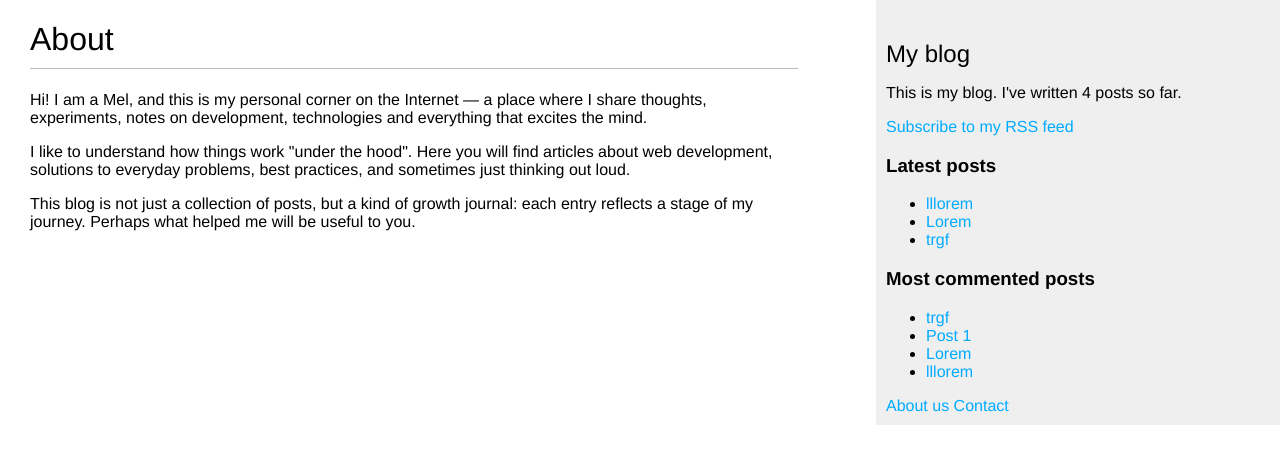
After one commit to melissapixel/blog, a Django app: page /about/ in a window 1280 px wide. The commit adds this page. Shown: the top 464 px of the page. Run offline with Django 4.2, Linux system fonts and the light colour scheme; data comes from the database, SQL or seed files in the repository.

Commit message:
Feat: add static page
- Deleting unnecessary comments
- Create about.html and contact.html
- Update base.html navigation
- Adjust settings.py and urls.py for new static pages

```diff
--- a/blog/templates/blog/base.html
+++ b/blog/templates/blog/base.html
@@ -40,6 +40,9 @@
             {% endfor %}
         </ul>
 
+        <a href="{% url "about" %}">About us</a>
+        <a href="{% url "contact" %}">Contact</a>
+
     </div>
 
 </body>
--- a/mysite/settings.py
+++ b/mysite/settings.py
@@ -64,7 +64,7 @@ ROOT_URLCONF = 'mysite.urls'
 TEMPLATES = [
     {
         'BACKEND': 'django.template.backends.django.DjangoTemplates',
-        'DIRS': [],
+        'DIRS': [BASE_DIR / 'templates'],
         'APP_DIRS': True,
         'OPTIONS': {
             'context_processors': [
--- a/mysite/urls.py
+++ b/mysite/urls.py
@@ -1,24 +1,12 @@
-"""mysite URL Configuration
-
-The `urlpatterns` list routes URLs to views. For more information please see:
-    https://docs.djangoproject.com/en/4.1/topics/http/urls/
-Examples:
-Function views
-    1. Add an import:  from my_app import views
-    2. Add a URL to urlpatterns:  path('', views.home, name='home')
-Class-based views
-    1. Add an import:  from other_app.views import Home
-    2. Add a URL to urlpatterns:  path('', Home.as_view(), name='home')
-Including another URLconf
-    1. Import the include() function: from django.urls import include, path
-    2. Add a URL to urlpatterns:  path('blog/', include('blog.urls'))
-"""
 from django.contrib import admin
 from django.urls import path, include
 
 from django.contrib.sitemaps.views import sitemap
 from blog.sitemaps import PostSitemap
 from django.views.decorators.cache import cache_page
+
+from django.views.generic import TemplateView
+
 
 sitemaps = {
     'posts': PostSitemap,
@@ -27,7 +15,22 @@ sitemaps = {
 # Вставляем шаблоны адресов в главный шаблон
 urlpatterns = [
     path('admin/', admin.site.urls),
-    path('blog/', include('blog.urls', namespace='blog')), # Все URL-адреса из файла blog/urls.py будут доступны под префиксом /blog/
+    path('blog/', include('blog.urls', namespace='blog')),
+
+
+    # Static Pages
+    path('about/',
+        TemplateView.as_view(
+            template_name='static/about.html',
+            extra_context={'title': 'About'}
+        ), name='about'),
+
+    path('contact/',
+        TemplateView.as_view(
+            template_name='static/contact.html',
+            extra_context={'title': 'Contact'}
+        ), name='contact'),
+
 
     # единая точка для всех sitemaps
     path('sitemap.xml', cache_page(3600)(sitemap), {'sitemaps': sitemaps},
--- /dev/null
+++ b/templates/static/about.html
@@ -0,0 +1,14 @@
+{% extends "blog/base.html" %} <!-- наследование от шаблона blog/base.html -->
+{% load blog_filter %}
+
+{% block title %}{{ title }}{% endblock %}
+
+{% block content %}
+    <h1>{{ title }}</h1>
+
+    <p>Hi! I am a Mel, and this is my personal corner on the Internet — a place where I share thoughts, experiments, notes on development, technologies and everything that excites the mind.</p>
+
+    <p>I like to understand how things work "under the hood". Here you will find articles about web development, solutions to everyday problems, best practices, and sometimes just thinking out loud.</p>
+
+    <p>This blog is not just a collection of posts, but a kind of growth journal: each entry reflects a stage of my journey. Perhaps what helped me will be useful to you.</p>
+{% endblock %}
```
Also changed, not shown: templates/static/contact.html (added, +12 -0 lines).
